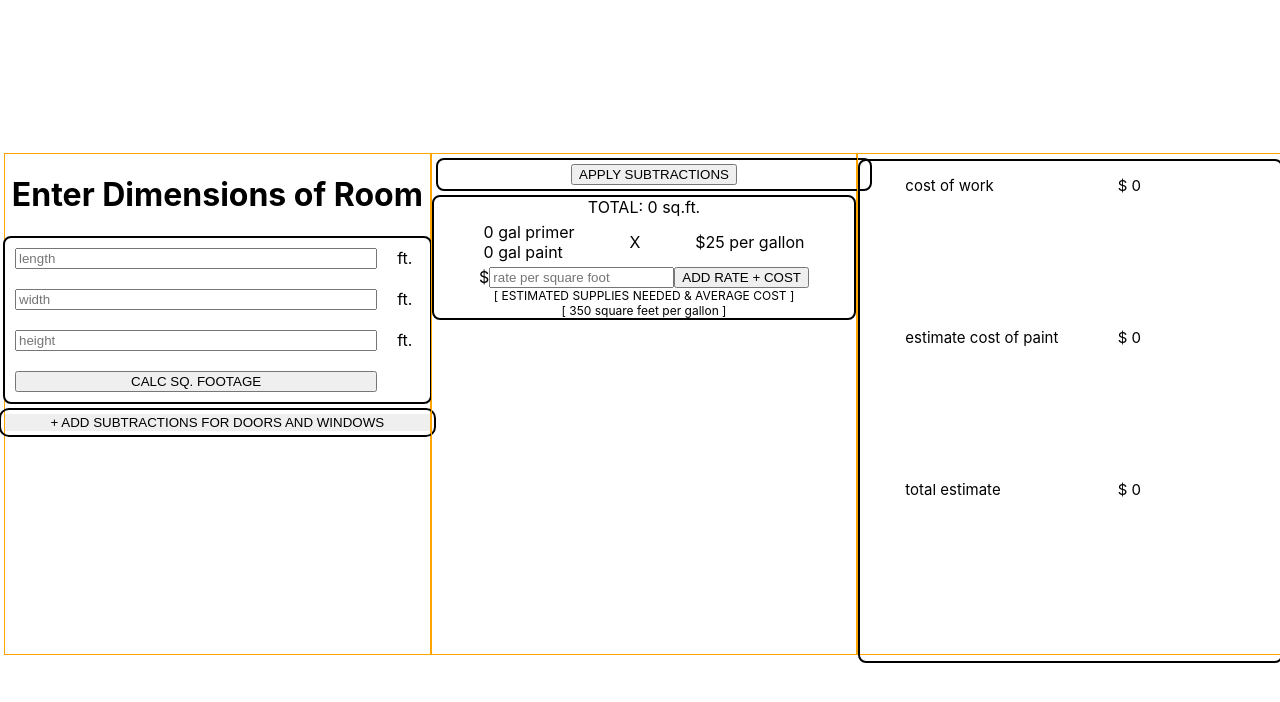
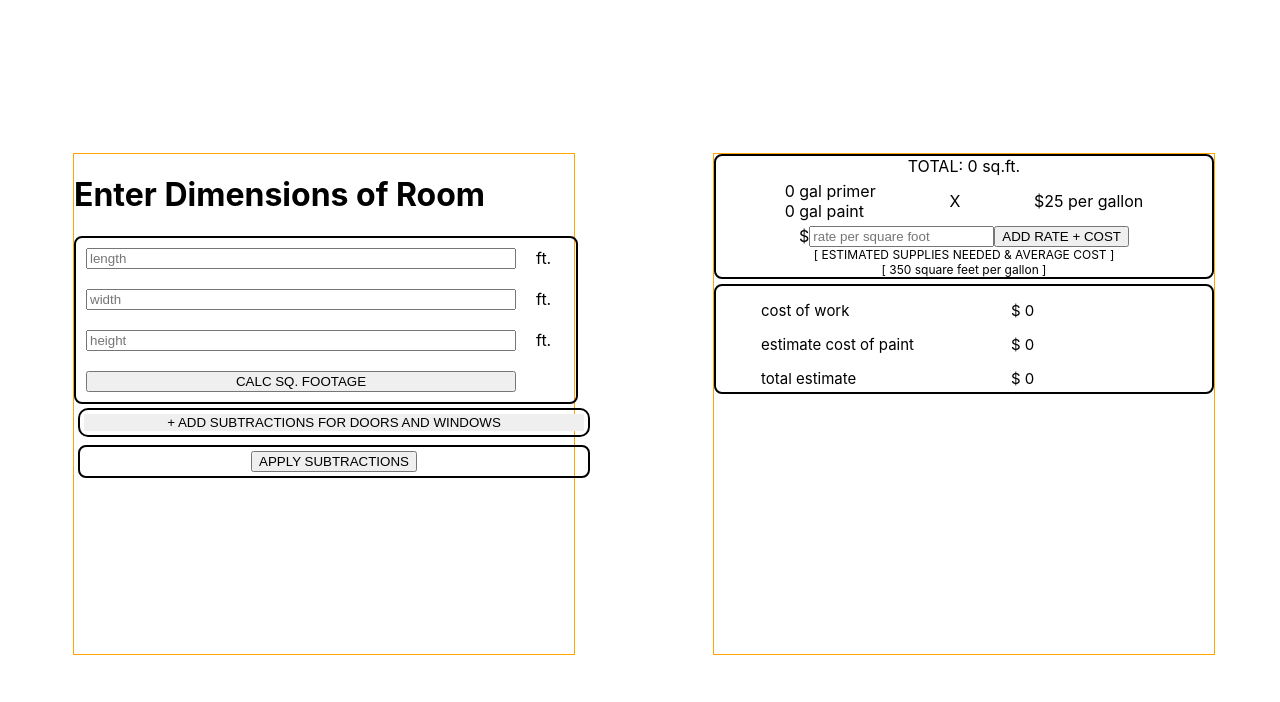
Before and after one commit to MattOrtner/the-painters-tool, a React (Create React App) app: page / in a window 1280 px wide. Shown: the top 702 px of the page. Built offline with nearby package versions, Linux system fonts and the light colour scheme.

Commit message:
two column, wip desktop layout

```diff
--- a/src/App.css
+++ b/src/App.css
@@ -17,18 +17,17 @@
 .App .container.left {
   display: flex;
   flex-direction: column;
-  align-items: center;
+  align-items: strech;
 }
 /* .container-center {
   flex-grow: 1;
   order: 2;
 }
+*/
 
-.container-right {
-  flex-grow: 1;
-  order: 3;
-} */
+.totals {
 
+}
 .inputs {
   border: 2px solid black;
   display: grid;
@@ -59,7 +58,6 @@
   grid-gap: 2px;
   border-radius: .5rem;
   margin-top: 5px;
-  height: 100%;
 }
 
 .totals>* {
--- a/src/App.js
+++ b/src/App.js
@@ -97,9 +97,9 @@ function App() {
             <button className="subtract-button" onClick={() => setIsSubtracted(true)}>+ ADD SUBTRACTIONS FOR DOORS AND WINDOWS</button>
           }
         </div>
+        <SubtractionList subtractFromTotal={subtractFromTotal} subtractionList={subtractionList} />
       </div>
-      <div className="container center">
-        <SubtractionList subtractFromTotal={subtractFromTotal} subtractionList={subtractionList} />
+      <div className="container right">
         <div className="info-container">
           <div className="info">TOTAL: {totalFootage} sq.ft.</div>
           <div className="paint-container">
@@ -118,8 +118,6 @@ function App() {
           <div className="small-print">[ ESTIMATED SUPPLIES NEEDED & AVERAGE COST ]</div>
           <div className="small-print">[ 350 square feet per gallon ]</div>
         </div>
-      </div>
-      <div className="container right">
         <Totals rate={rate} paintCost={paintCost} totalCost={totalCost}/>
       </div>
     </div>
```
